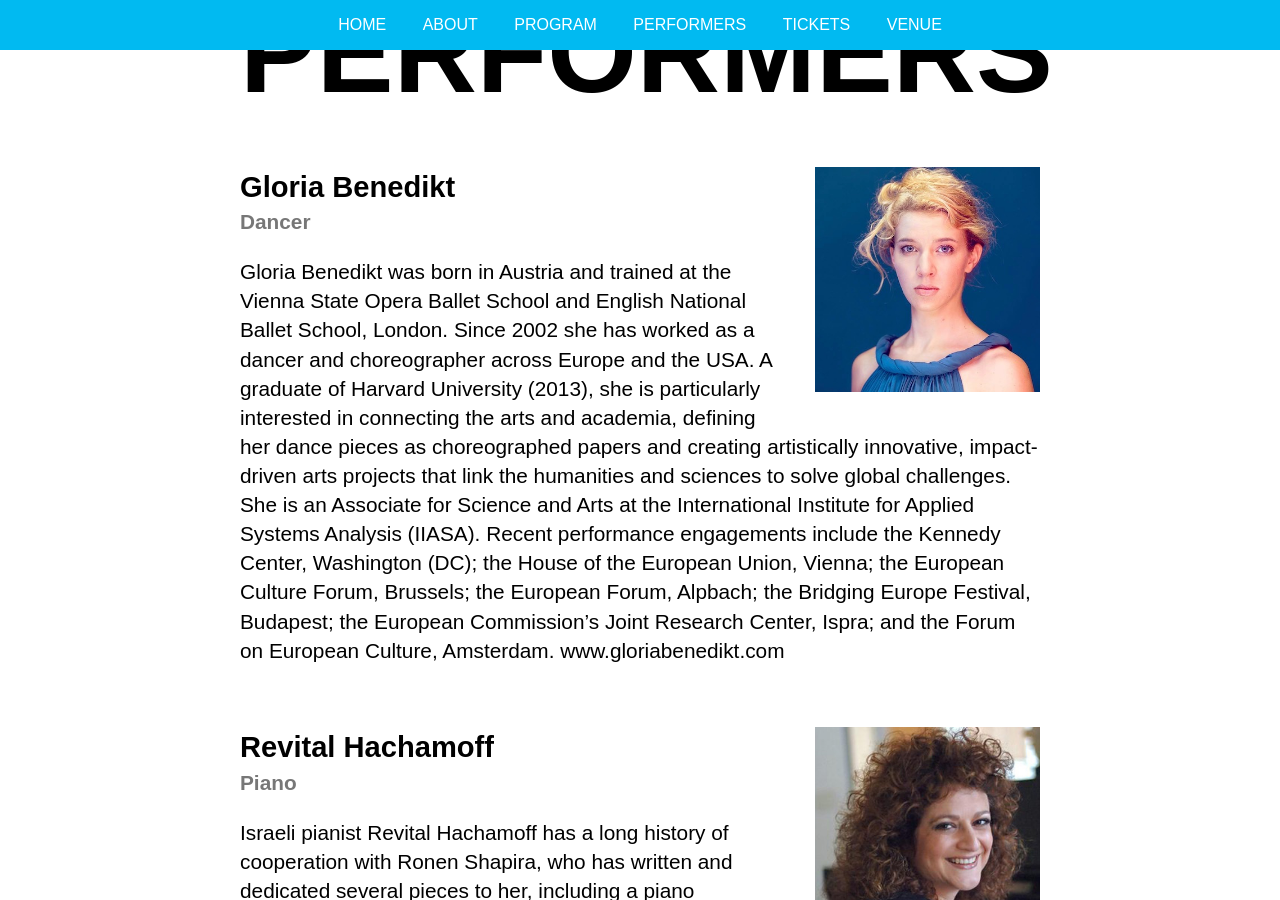
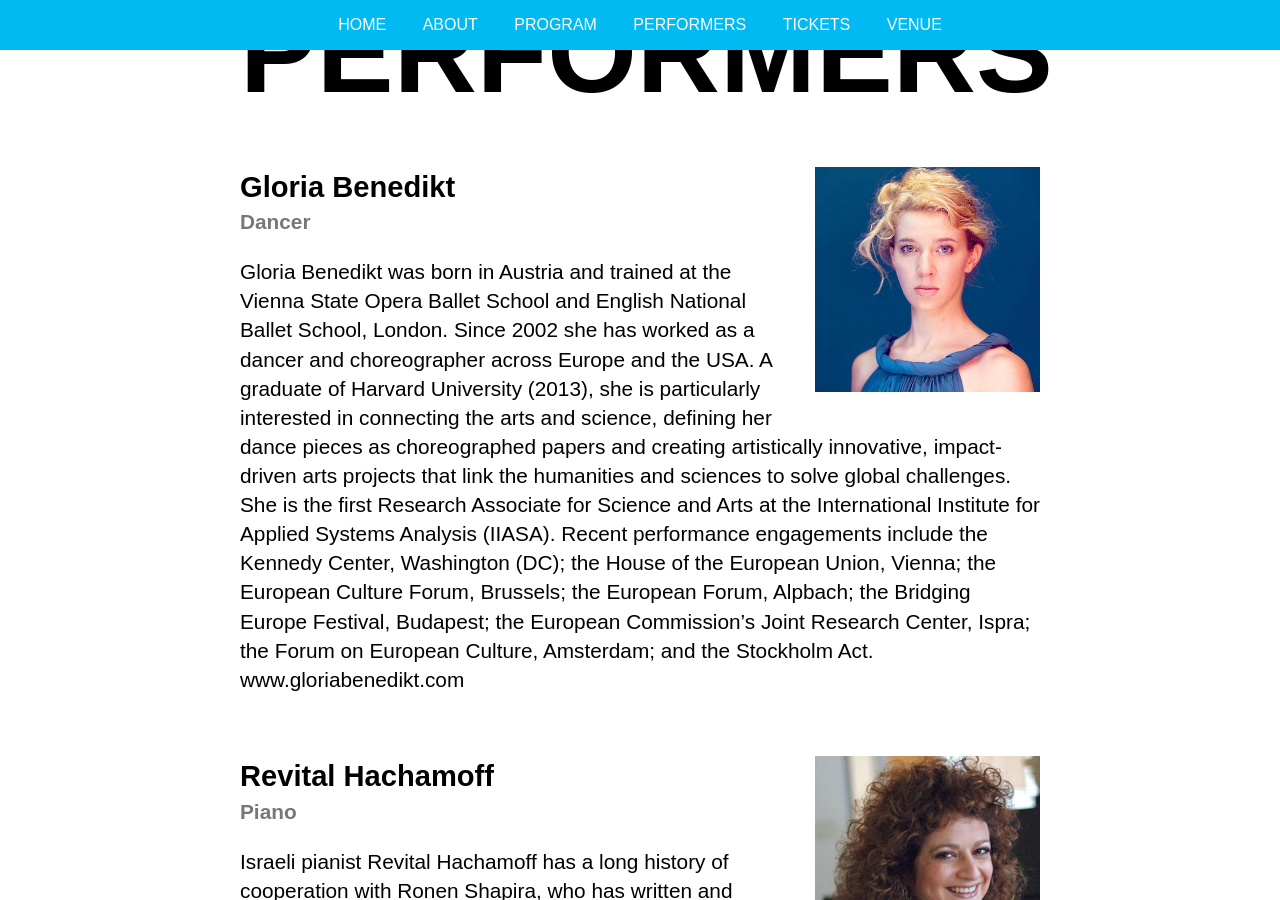
Before and after one commit to cmaddox12/Carnegie-Concert-2017, a Jekyll site: the page built from index.md, in a window 1280 px wide and 900 px high, scrolled down 3304 px. Built offline with Jekyll 4.4.1, drawn with Linux system fonts in a browser that asks for light colours.

Commit message:
Update gloria-benedikt.markdown

```diff
--- a/_performers/gloria-benedikt.markdown
+++ b/_performers/gloria-benedikt.markdown
@@ -7,4 +7,4 @@ focus: Dancer
 photo: Benedikt%20Headshot.jpg
 order: 2
 ---
-Gloria Benedikt was born in Austria and trained at the Vienna State Opera Ballet School and English National Ballet School, London. Since 2002 she has worked as a dancer and choreographer across Europe and the USA. A graduate of Harvard University (2013), she is particularly interested in connecting the arts and academia, defining her dance pieces as choreographed papers and creating artistically innovative, impact-driven arts projects that link the humanities and sciences to solve global challenges. She is an Associate for Science and Arts at the International Institute for Applied Systems Analysis (IIASA). Recent performance engagements include the Kennedy Center, Washington (DC); the House of the European Union, Vienna; the European Culture Forum, Brussels; the European Forum, Alpbach; the Bridging Europe Festival, Budapest; the European Commission's Joint Research Center, Ispra; and the Forum on European Culture, Amsterdam. www.gloriabenedikt.com
+Gloria Benedikt was born in Austria and trained at the Vienna State Opera Ballet School and English National Ballet School, London. Since 2002 she has worked as a dancer and choreographer across Europe and the USA. A graduate of Harvard University (2013), she is particularly interested in connecting the arts and science, defining her dance pieces as choreographed papers and creating artistically innovative, impact-driven arts projects that link the humanities and sciences to solve global challenges. She is the first Research Associate for Science and Arts at the International Institute for Applied Systems Analysis (IIASA). Recent performance engagements include the Kennedy Center, Washington (DC); the House of the European Union, Vienna; the European Culture Forum, Brussels; the European Forum, Alpbach; the Bridging Europe Festival, Budapest; the European Commission's Joint Research Center, Ispra; the Forum on European Culture, Amsterdam; and the Stockholm Act. www.gloriabenedikt.com
```
